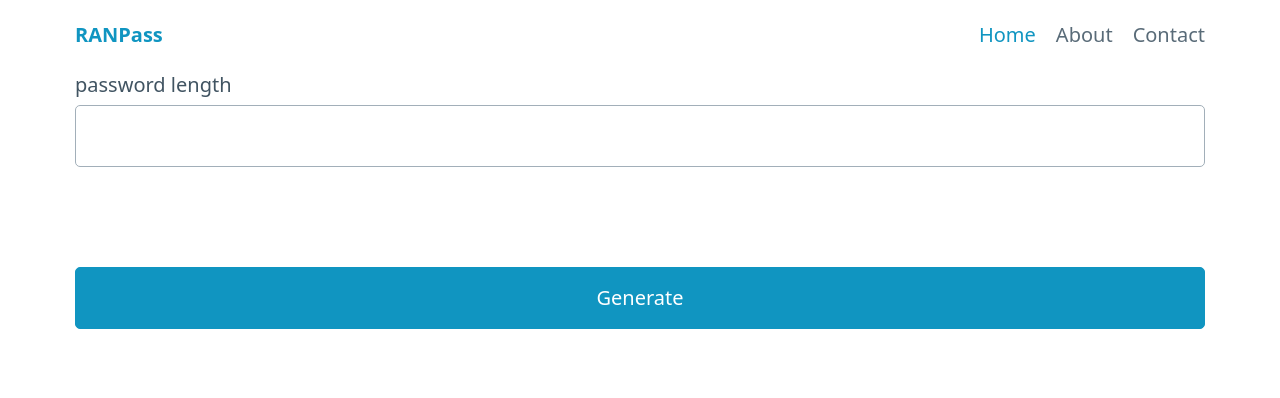
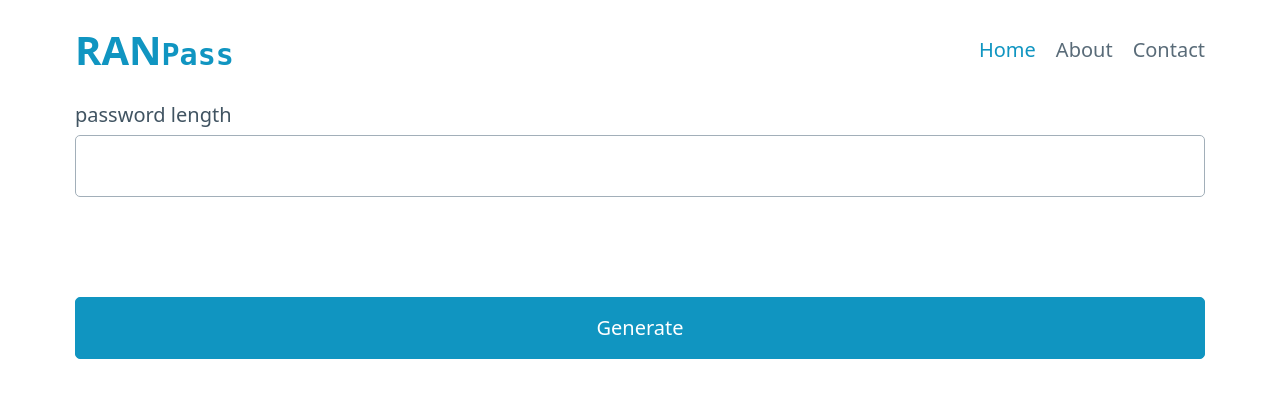
Before and after one commit to i-naeem/flask-blog, a Flask app: page / in a window 1280 px wide. Shown: the top 398 px of the page. Run offline with Flask 3, Linux system fonts and the light colour scheme.

Commit message:
update logo

```diff
--- /dev/null
+++ b/static/css/style.css
@@ -0,0 +1,12 @@
+.ran {
+  font-size: 2rem;
+}
+.pass {
+  font-family: monospace;
+  font-size: 1.5rem;
+  font-weight: 900;
+}
+
+.brand:focus {
+  --background-color: transparent;
+}
--- a/templates/layout.jinja
+++ b/templates/layout.jinja
@@ -4,6 +4,7 @@
 <head>
   <meta charset="UTF-8" />
   <meta name="viewport" content="width=device-width, initial-scale=1.0" />
+  <link rel="stylesheet" href="{{ url_for('static', filename='css/style.css') }}" />
   <link rel="stylesheet" href="{{ url_for('static', filename='css/pico.min.css') }}" />
   <link rel="shortcut icon" href="{{ url_for('static', filename='assets/favico.png') }}" type="image/png" />
 
@@ -19,7 +20,13 @@
     <header>
       <nav>
         <ul>
-          <li><a href="/"><strong>RANPass</strong></a></li>
+          <li>
+            <a href="/" class="brand">
+              <strong>
+                <span class="ran">RAN</span><span class="pass">Pass</span>
+              </strong>
+            </a>
+          </li>
         </ul>
         <ul>
           <li>
```
